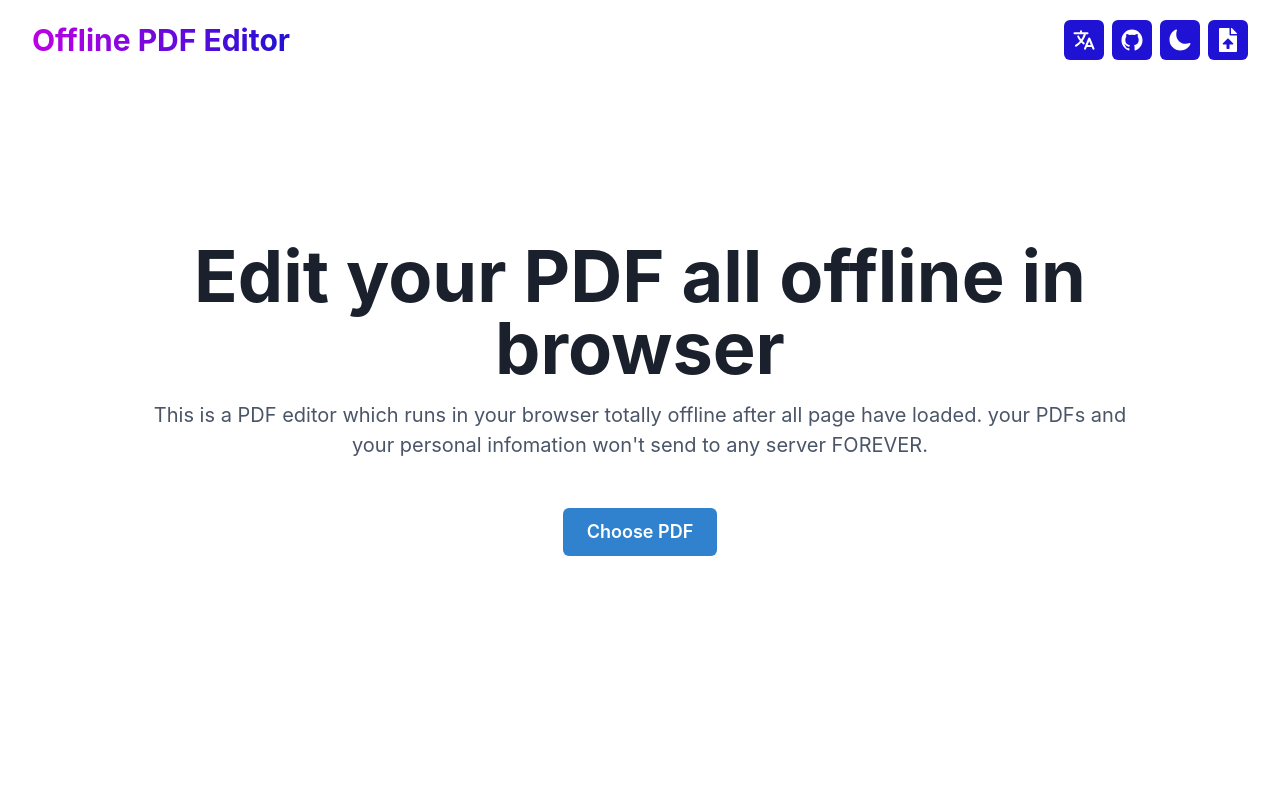
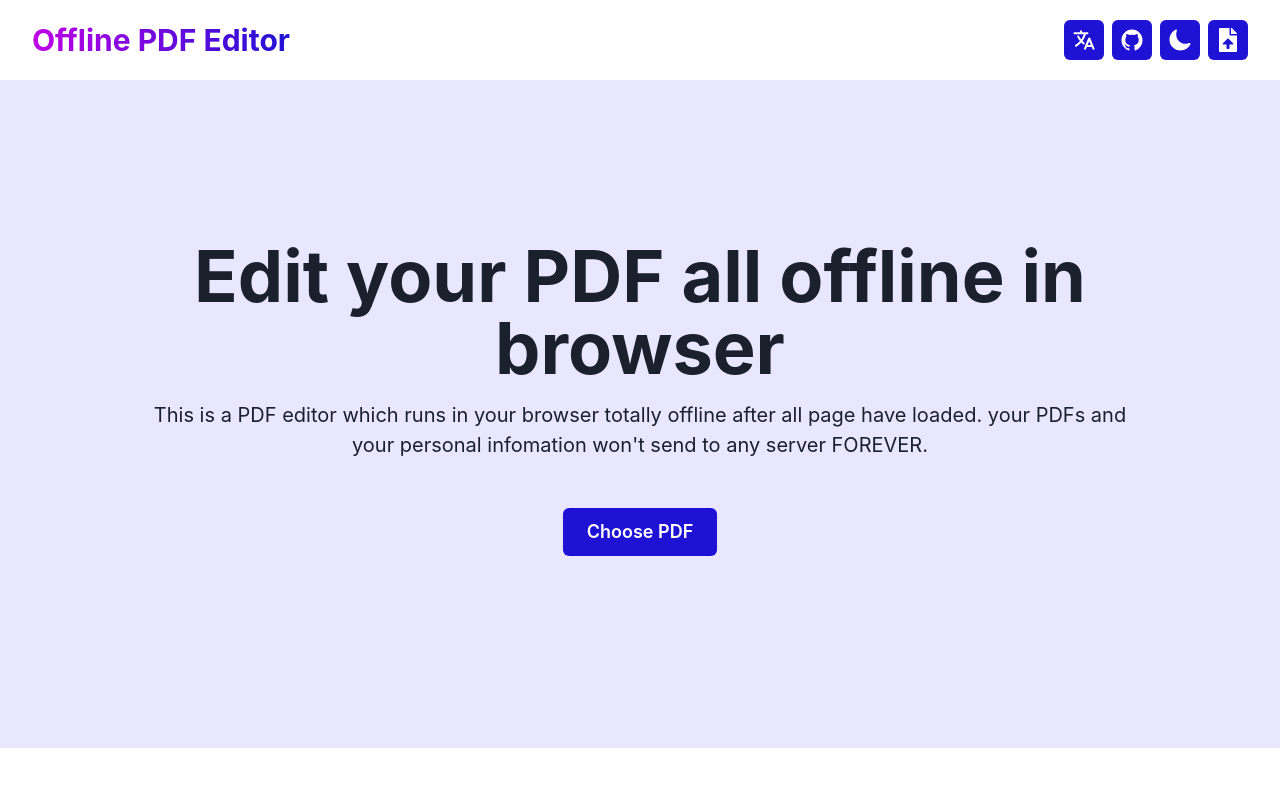
Before and after one commit to suikodev/offline-pdf-editor, a React (Create React App) app: page / in a window 1280 px wide. Shown: the top 786 px of the page. Built offline with nearby package versions, Linux system fonts and the light colour scheme.

Commit message:
feat(homebanner): add background color for home banner

```diff
--- a/src/pages/home/components/HomeBanner.tsx
+++ b/src/pages/home/components/HomeBanner.tsx
@@ -1,4 +1,11 @@
-import { Container, Flex, Heading, Text } from "@chakra-ui/react";
+import {
+  Box,
+  Container,
+  Flex,
+  Heading,
+  Text,
+  useColorModeValue,
+} from "@chakra-ui/react";
 import React from "react";
 import { useHistory } from "react-router";
 import routes from "../../../constants/routes.json";
@@ -7,28 +14,31 @@ import { useTranslation } from "react-i18next";
 
 export const HomeBanner: React.FC = () => {
   const { t } = useTranslation();
+  const backgroundColorValue = useColorModeValue("brand.50", "grey.500");
   const history = useHistory();
   const handlePdfFileStoreSuccess = () => {
     history.replace(routes.OVERVIEW);
   };
   return (
-    <Container as="section" maxWidth="container.lg">
+    <Box as="section" backgroundColor={backgroundColorValue}>
+      <Container maxWidth="container.lg">
         <Flex direction="column" align="center" paddingY={["5rem", "10rem"]}>
           <Heading textAlign="center" size="4xl">
             {t("home.banner.title")}
           </Heading>
-        <Text fontSize="xl" color="gray.600" textAlign="center" marginY="1rem">
+          <Text fontSize="xl" textAlign="center" marginY="1rem">
             {t("home.banner.description")}
           </Text>
           <ChoosePdfButton
             onPdfStoreSuccess={handlePdfFileStoreSuccess}
             size="lg"
-          colorScheme="blue"
+            colorScheme="brand"
             marginY="2rem"
           >
             {t("home.banner.choosePdfButtonText")}
           </ChoosePdfButton>
         </Flex>
       </Container>
+    </Box>
   );
 };
```
Lines whose indentation alone changed are shown as unchanged.
